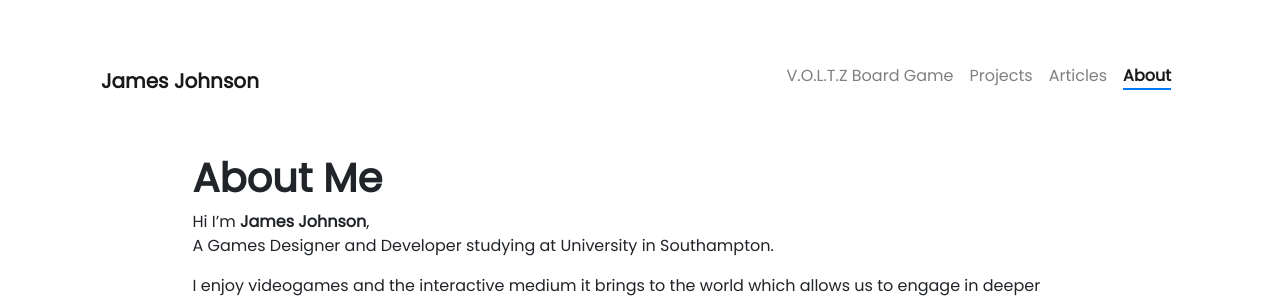
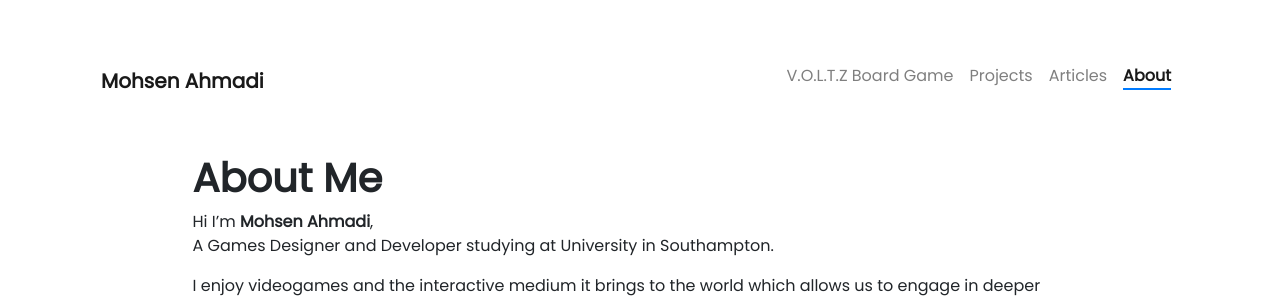
Before and after one commit to ahmadipm/ahmadipm.github.io, a Jekyll site: the page built from pages/about.md, in a window 1280 px wide and 900 px high. Shown: the top 300 px of the window. Built offline with Jekyll 4.4.1, drawn with Linux system fonts in a browser that asks for light colours; nearby versions of some CDN libraries; comment, search, counter and statistics services are not loaded; some of the changed text lies outside the part shown.

```diff
--- a/_config.yml
+++ b/_config.yml
@@ -1,10 +1,10 @@
 # Site settings
-title: James Johnson
+title: Mohsen Ahmadi
 description: >- # this means to ignore newlines until "baseurl:"
-  Games Designer and Programmer. Hobbyist artist and musician. Lover of all things interactive.
+  Agile Product/Project Manager and Scrum Master
 baseurl: ""  # the subpath of your site, e.g. /blog
 url: "" # the base hostname & protocol for your site, e.g. http://example.com
-repository: James-Aaron-Johnson/James-Aaron-Johnson.github.io
+repository: ahmadipm/ahmadipm.github.io
 
 remote_theme: YoussefRaafatNasry/portfolYOU@v2.2.2
 
@@ -16,13 +16,13 @@ markdown: kramdown
 
 # Author Info
 author:
-  name     : James Johnson
-  image    : https://cdnb.artstation.com/p/users/avatars/000/279/527/large/fe5e72913fb1cf6e26614017cffe4bd0.jpg?1557319416
-  email    : james_aaron_johnson@outlook.com
-  github   : Chi-Time
-  twitter  : ZutA30Endelson
-  linkedin : james-aaron-johnson
-  facebook : username
+  name     : Mohsen Ahmadi
+  image    : ""
+  email    : mohsen@ahmadi.pm
+  github   : ahmadipm
+  twitter  : ahmadi_pm
+  linkedin : mohsenahmadi
+  facebook : mohsenahmadii
 
 
 # Collections
```
